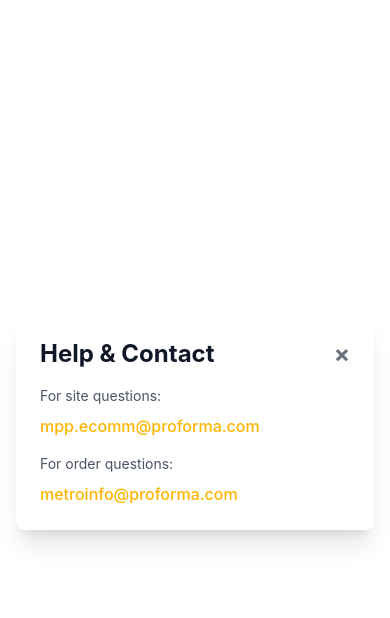
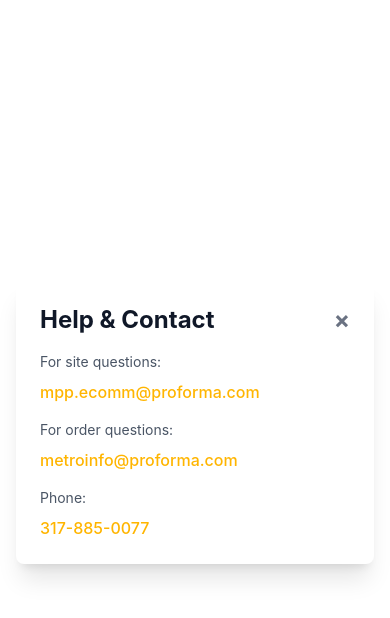
Before and after one commit to joshrakosky/syk_it, a Next.js app: page / in a window 390 px wide. Both pictures are taken after a click on the button "Help". Shown: the top 618 px of the page. Built offline with nearby package versions, Linux system fonts and the light colour scheme; no server answers.

Commit message:
Add phone number to help modal and update buttons to Stryker gold with black text/icons

```diff
--- a/components/AdminExportButton.tsx
+++ b/components/AdminExportButton.tsx
@@ -241,20 +241,21 @@
     <button
       onClick={exportToExcel}
       disabled={loading}
-      className="fixed top-4 right-4 z-50 px-4 py-2 bg-green-600 text-white rounded-md shadow-lg hover:bg-green-700 disabled:opacity-50 disabled:cursor-not-allowed flex items-center gap-2 text-sm font-medium"
+      className="fixed top-4 right-4 z-50 px-4 py-2 text-black rounded-md shadow-lg hover:opacity-90 disabled:opacity-50 disabled:cursor-not-allowed flex items-center gap-2 text-sm font-medium"
+      style={{ backgroundColor: '#ffb500' }}
       title="Export all orders to Excel (Admin only)"
     >
       {loading ? (
         <>
           <svg className="animate-spin h-4 w-4" xmlns="http://www.w3.org/2000/svg" fill="none" viewBox="0 0 24 24">
-            <circle className="opacity-25" cx="12" cy="12" r="10" stroke="currentColor" strokeWidth="4"></circle>
-            <path className="opacity-75" fill="currentColor" d="M4 12a8 8 0 018-8V0C5.373 0 0 5.373 0 12h4zm2 5.291A7.962 7.962 0 014 12H0c0 3.042 1.135 5.824 3 7.938l3-2.647z"></path>
+            <circle className="opacity-25" cx="12" cy="12" r="10" stroke="black" strokeWidth="4"></circle>
+            <path className="opacity-75" fill="black" d="M4 12a8 8 0 018-8V0C5.373 0 0 5.373 0 12h4zm2 5.291A7.962 7.962 0 014 12H0c0 3.042 1.135 5.824 3 7.938l3-2.647z"></path>
           </svg>
           Exporting...
         </>
       ) : (
         <>
-          <svg className="w-4 h-4" fill="none" stroke="currentColor" viewBox="0 0 24 24">
+          <svg className="w-4 h-4" fill="none" stroke="black" viewBox="0 0 24 24">
             <path strokeLinecap="round" strokeLinejoin="round" strokeWidth={2} d="M12 10v6m0 0l-3-3m3 3l3-3m2 8H7a2 2 0 01-2-2V5a2 2 0 012-2h5.586a1 1 0 01.707.293l5.414 5.414a1 1 0 01.293.707V19a2 2 0 01-2 2z" />
           </svg>
           Export Orders
--- a/components/HelpIcon.tsx
+++ b/components/HelpIcon.tsx
@@ -10,7 +10,8 @@
       {/* Help Icon */}
       <button
         onClick={() => setShowHelp(true)}
-        className="absolute top-4 left-4 w-10 h-10 rounded-full bg-gray-200 hover:bg-gray-300 flex items-center justify-center text-gray-700 font-bold text-lg transition-colors shadow-md z-40"
+        className="absolute top-4 left-4 w-10 h-10 rounded-full flex items-center justify-center text-black font-bold text-lg transition-opacity shadow-md z-40 hover:opacity-90"
+        style={{ backgroundColor: '#ffb500' }}
         aria-label="Help"
       >
         ?
@@ -55,6 +56,15 @@
                   metroinfo@proforma.com
                 </a>
               </div>
+              <div>
+                <p className="text-sm text-gray-600 mb-2">Phone:</p>
+                <a
+                  href="tel:317-885-0077"
+                  className="text-[#ffb500] hover:underline font-medium"
+                >
+                  317-885-0077
+                </a>
+              </div>
             </div>
           </div>
         </div>
```
